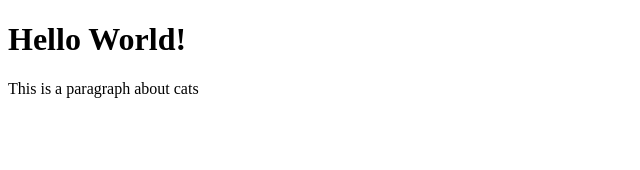
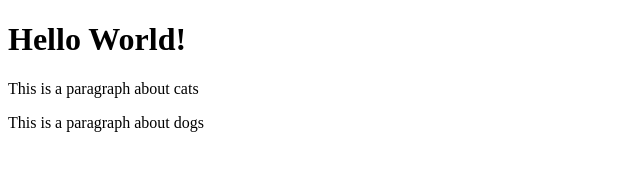
Before and after one commit to Seyha-Soeurn/git_session_act, a plain HTML site: page index.html in a window 1280 px wide. Shown: the whole page, without its empty margins (0-640 px from the left). Drawn offline with Linux system fonts and the light colour scheme.

Commit message:
Add a paragraph about dogs

```diff
--- a/index.html
+++ b/index.html
@@ -9,5 +9,6 @@
 <body>
     <h1>Hello World!</h1>
     <p>This is a paragraph about cats</p>
+    <p>This is a paragraph about dogs</p>
 </body>
 </html>
```
